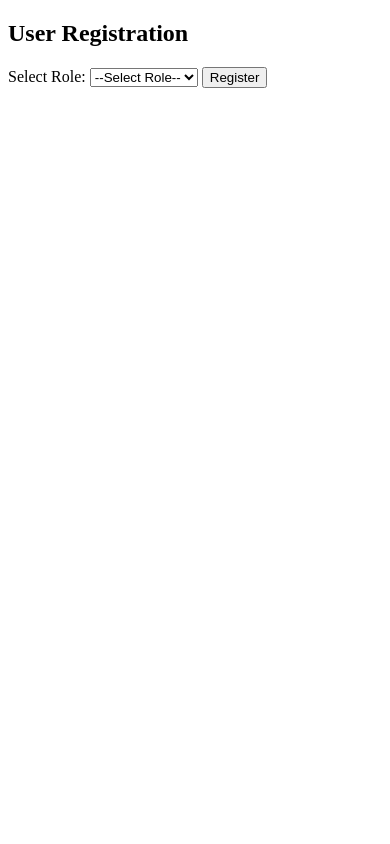
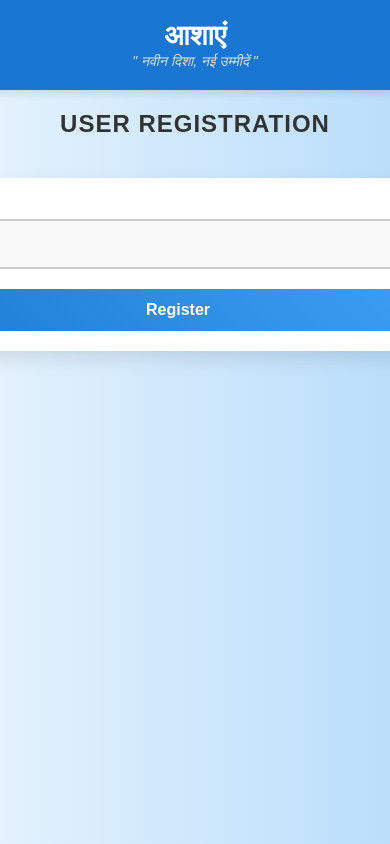
Before and after one commit to akshayvenu/Techvanza2025, a PHP site: page /Registration-form.php in a window 390 px wide; the page is wider, and only the part inside the window is pictured. Run offline with PHP 8.4, Linux system fonts and the light colour scheme.

Commit message:
Added Style for backend Backend

```diff
--- a/Backend/Registration-form.php
+++ b/Backend/Registration-form.php
@@ -8,7 +8,8 @@ include './php/Registration-form.php';
 <head>
     <meta charset="UTF-8">
     <meta name="viewport" content="width=device-width, initial-scale=1.0">
-    <title>Registration Form</title>
+    <title>Registration</title>
+    <link href="./style/authentication.css" rel="stylesheet">
     <script>
         // Function to show/hide fields based on selected role
         function toggleFormFields() {
@@ -28,12 +29,19 @@ include './php/Registration-form.php';
     </script>
 </head>
 <body>
+
+    <div class="navbar">
+        <span class="title">आशाएं</span>
+        <span class="tagline">" नवीन दिशा, नई उम्मीदें "</span>
+    </div>
+
     <h2>User Registration</h2>
 
     <!-- Display dynamic message -->
     <?php echo $message; ?>
 
     <form action="" method="POST">
+    <div class="register-box">
         <label for="role">Select Role:</label>
         <select name="role" id="role" onchange="toggleFormFields()">
             <option value="">--Select Role--</option>
@@ -91,6 +99,7 @@ include './php/Registration-form.php';
         </div>
 
         <button type="submit">Register</button>
+    </div>
     </form>
 </body>
 </html>
--- /dev/null
+++ b/Backend/style/authentication.css
@@ -0,0 +1,188 @@
+/* Navbar styles */
+.navbar {
+  background-color: #1976d2;
+  height: 15vh;
+  width: 100%;
+  display: flex;
+  align-items: center;
+  justify-content: space-between;
+  padding: 0 50px;
+  box-shadow: 0 4px 8px rgba(0, 0, 0, 0.1);
+  color: white;
+}
+
+.navbar .title {
+  font-size: 36px;
+  font-weight: bold;
+}
+
+.navbar .tagline {
+  font-size: 18px;
+  font-style: italic;
+  color: #e0e0e0;
+}
+
+/* Body and container styles */
+body {
+  font-family: "Arial", sans-serif;
+  margin: 0;
+  padding: 0;
+  background: linear-gradient(to right, #e3f2fd, #bbdefb);
+  display: flex;
+  flex-direction: column;
+  align-items: center;
+  min-height: 100vh;
+}
+
+h2 {
+  text-align: center;
+  margin: 30px 0;
+  font-size: 28px;
+  color: #333;
+  font-weight: bold;
+  text-transform: uppercase;
+  letter-spacing: 1px;
+}
+
+/* Registration box styles */
+.register-box {
+  background: white;
+  padding: 40px;
+  border-radius: 12px;
+  box-shadow: 0 8px 20px rgba(0, 0, 0, 0.1);
+  width: 700px;
+  max-width: 90%;
+  margin: 20px 0;
+  animation: fadeIn 0.5s ease-in-out;
+}
+
+@keyframes fadeIn {
+  from {
+    opacity: 0;
+    transform: translateY(20px);
+  }
+  to {
+    opacity: 1;
+    transform: translateY(0);
+  }
+}
+
+/* Form element styles */
+label {
+  display: block;
+  font-size: 15px;
+  font-weight: 600;
+  color: #1976d2;
+  margin-bottom: 5px;
+  text-transform: uppercase;
+  letter-spacing: 0.5px;
+}
+
+input,
+select {
+  width: 100%;
+  padding: 14px;
+  margin-bottom: 20px;
+  border-radius: 10px;
+  border: 2px solid #ccc;
+  font-size: 16px;
+  box-sizing: border-box;
+  transition: all 0.3s ease;
+  background-color: #f9f9f9;
+}
+
+input:focus,
+select:focus {
+  border-color: #1976d2;
+  box-shadow: 0 0 8px rgba(25, 118, 210, 0.2);
+  outline: none;
+  background-color: #fff;
+}
+
+input::placeholder {
+  font-style: italic;
+  color: #aaa;
+}
+
+/* Role-based fields */
+#normalUserFields,
+#workerUserFields {
+  display: none;
+  padding: 20px;
+  background: #f3f6f9;
+  border-radius: 10px;
+  margin-bottom: 15px;
+  border: 1px solid #ddd;
+}
+
+/* Button styles */
+button {
+  width: 100%;
+  padding: 14px;
+  background: linear-gradient(45deg, #1976d2, #42a5f5);
+  color: white;
+  font-size: 18px;
+  font-weight: bold;
+  border: none;
+  border-radius: 10px;
+  cursor: pointer;
+  transition: all 0.3s ease;
+}
+
+button:hover {
+  background: linear-gradient(45deg, #155aa8, #2196f3);
+  transform: translateY(-3px);
+}
+
+button:active {
+  background: linear-gradient(45deg, #0e447a, #1976d2);
+  transform: translateY(0);
+}
+
+/* Add subtle animations to input and labels */
+input,
+select,
+label {
+  animation: fadeIn 0.5s ease-in-out;
+}
+
+/* Responsive design */
+@media (max-width: 768px) {
+  .navbar {
+    flex-direction: column;
+    height: auto;
+    padding: 20px;
+    text-align: center;
+  }
+
+  .navbar .title {
+    font-size: 28px;
+  }
+
+  .navbar .tagline {
+    font-size: 14px;
+  }
+
+  h2 {
+    font-size: 24px;
+    margin: 20px 0;
+  }
+
+  .register-box {
+    padding: 20px;
+  }
+
+  label {
+    font-size: 14px;
+  }
+
+  input,
+  select {
+    font-size: 14px;
+  }
+
+  button {
+    font-size: 16px;
+    padding: 12px;
+  }
+}
```
Also changed, not shown: Backend/Login-form.php (+9 -0 lines).
